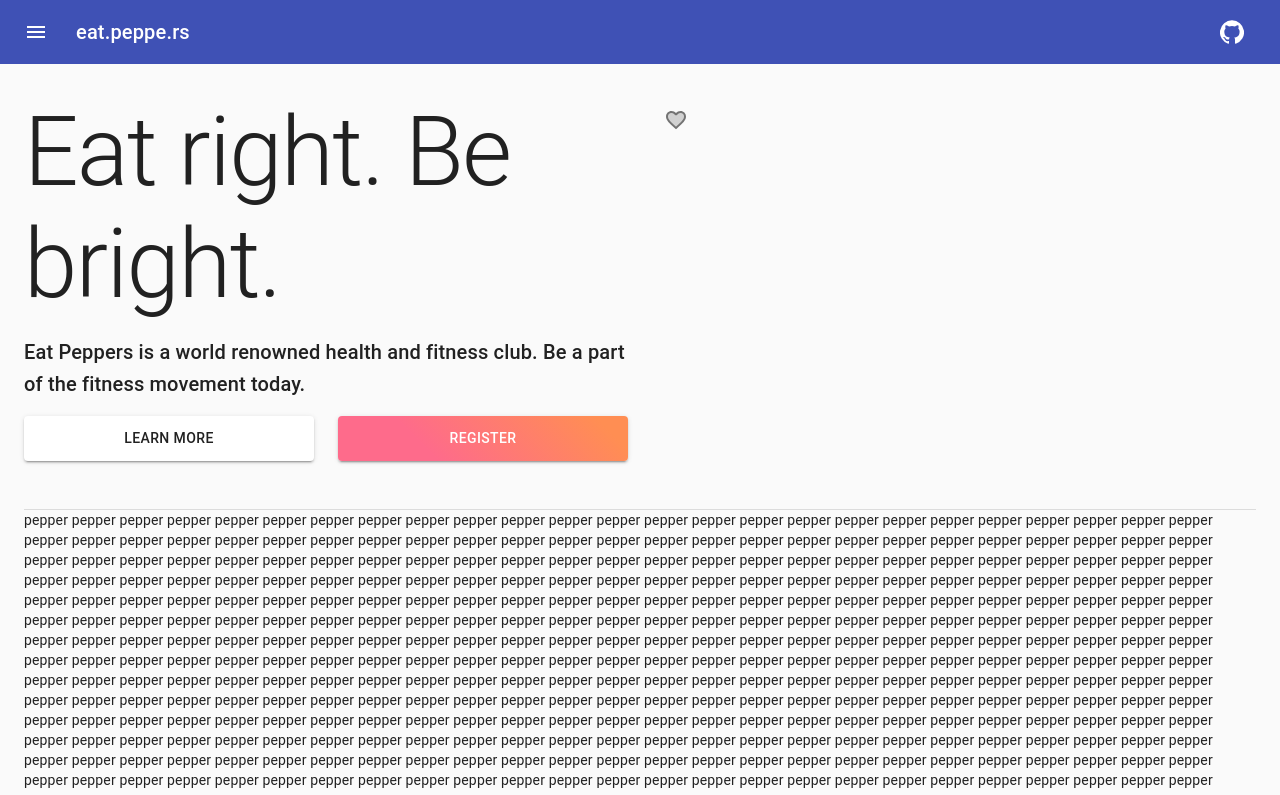
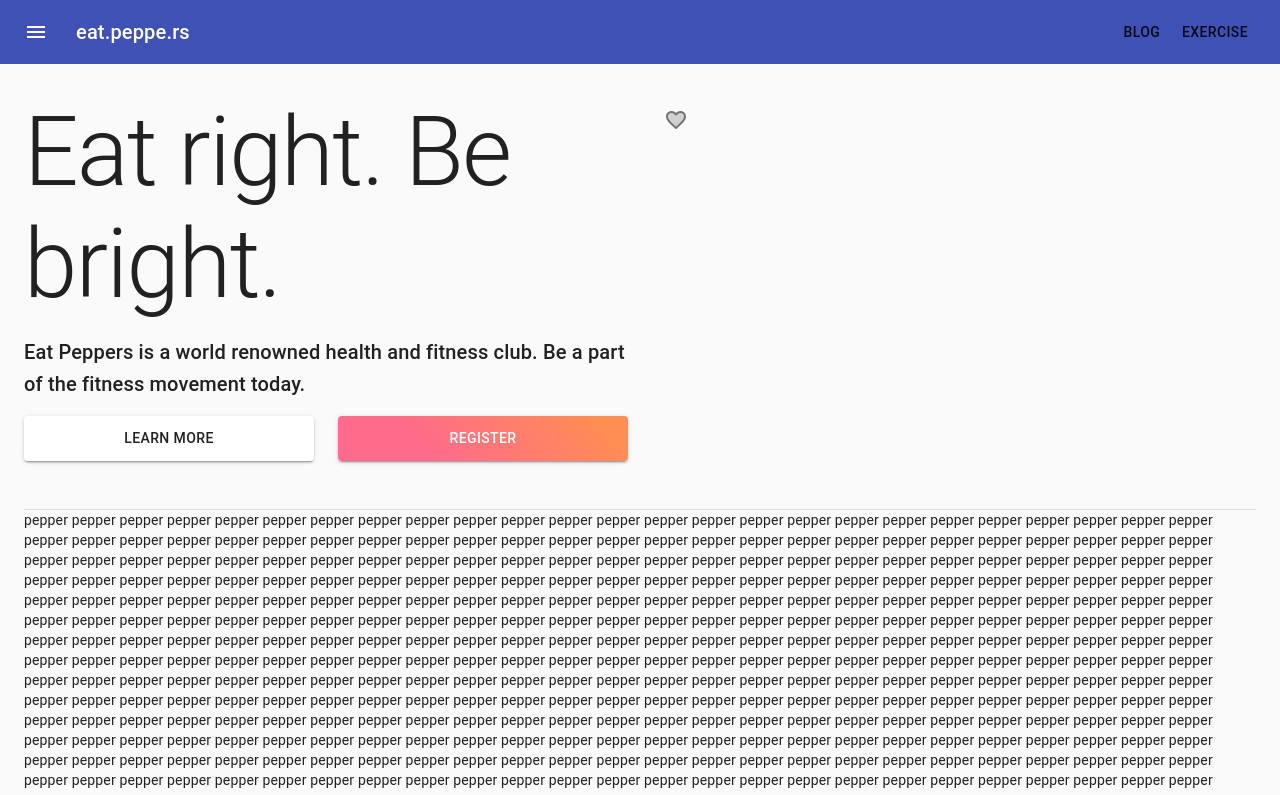
Before and after one commit to shaileshkshar77/WebsiteContest2020, a Next.js app: page / in a window 1280 px wide. Shown: the top 795 px of the page. Built offline with nearby package versions, Linux system fonts and the light colour scheme.

Commit message:
fix invalidProp issue

```diff
--- a/components/Header.js
+++ b/components/Header.js
@@ -62,9 +62,12 @@ export default function Header(props) {
             <Typography variant="h6" className={classes.title}>
               eat.peppe.rs
             </Typography>
-            <IconButton color="inherit" className={classes.github} aria-label="github icon">
-              <GitHubIcon />
-            </IconButton>
+            <Button color="link">
+              Blog
+            </Button>
+            <Button color="link">
+              Exercise
+            </Button>
           </Toolbar>
         </AppBar>
       </ElevationScroll>
--- a/components/Welcome.js
+++ b/components/Welcome.js
@@ -46,12 +46,12 @@ function MottoBox() {
       </Typography>
       <Grid container spacing={3}>
         <Grid item xs={6}>
-          <Button variant="contained" fullWidth="true" className={classes.secondaryBigButton}>
+          <Button variant="contained" fullWidth={true} className={classes.secondaryBigButton}>
             Learn More
           </Button>
         </Grid>
         <Grid item xs>
-          <Button variant="contained" color="primary" fullWidth="true" className={classes.primaryBigButton}>
+          <Button variant="contained" color="primary" fullWidth={true} className={classes.primaryBigButton}>
             Register
           </Button>
         </Grid>
```
Also changed, not shown: components/TextInput.js (deleted, +0 -34 lines).
